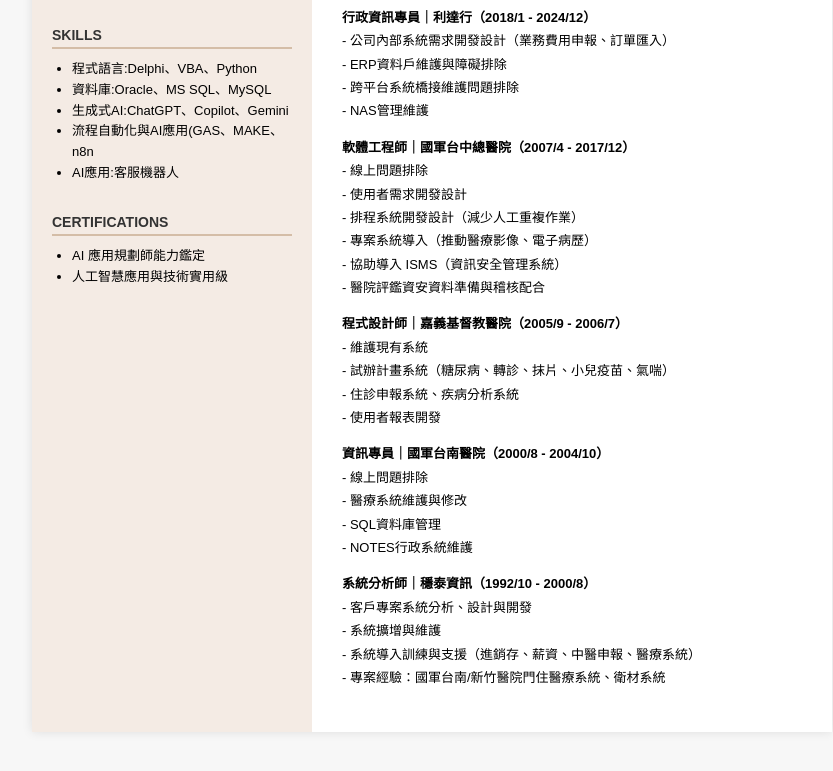
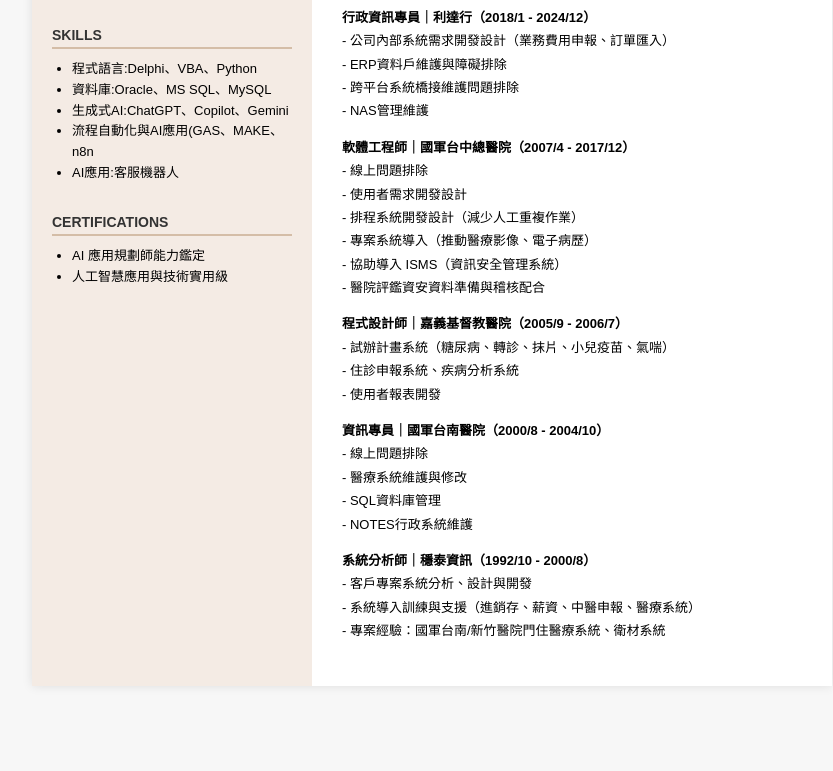
Before and after one commit to peyjen5/resume, a plain HTML site: page index.html in a window 1280 px wide. Shown: the part 469-1240 px from the top of the page, without its empty margins (208-1041 px from the left). After the commit the page ends 1195 px from the top, so only its background shows below. Drawn offline with Linux system fonts and the light colour scheme.

Commit message:
Update index.html

```diff
--- a/index.html
+++ b/index.html
@@ -76,7 +76,6 @@
           - 醫院評鑑資安資料準備與稽核配合</p>
 
         <p><strong>程式設計師｜嘉義基督教醫院（2005/9 - 2006/7）</strong><br>
-          - 維護現有系統<br>
           - 試辦計畫系統（糖尿病、轉診、抹片、小兒疫苗、氣喘）<br>
           - 住診申報系統、疾病分析系統<br>
           - 使用者報表開發</p>
@@ -89,7 +88,6 @@
 
         <p><strong>系統分析師｜穩泰資訊（1992/10 - 2000/8）</strong><br>
           - 客戶專案系統分析、設計與開發<br>
-          - 系統擴增與維護<br>
           - 系統導入訓練與支援（進銷存、薪資、中醫申報、醫療系統）<br>
           - 專案經驗：國軍台南/新竹醫院門住醫療系統、衛材系統</p>
       </div>
```
